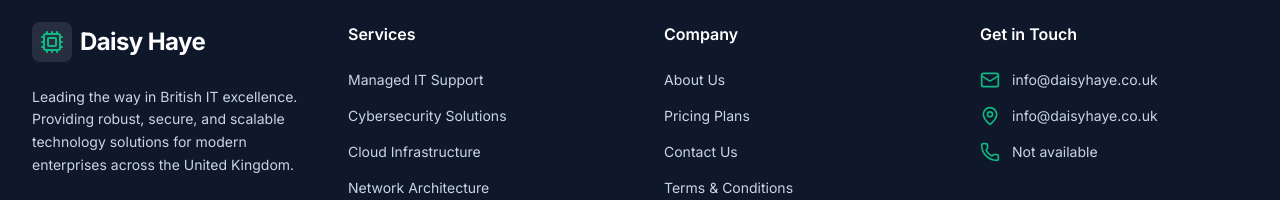
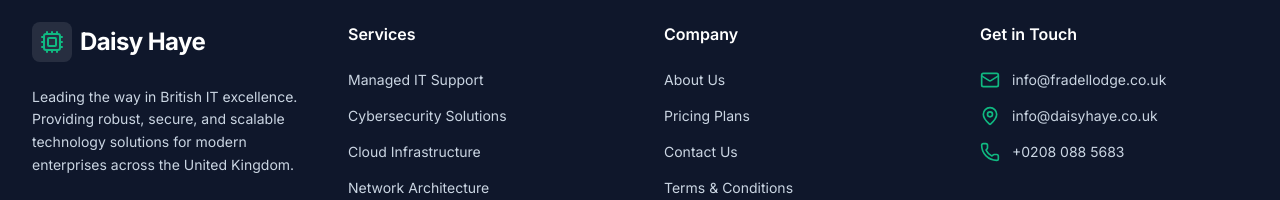
Before and after one commit to consultancy-outfit/100IT-SALESITES-001, a React (Vite) app: page / in a window 1280 px wide. Shown: the part 3794-3994 px from the top of the page. Built offline with nearby package versions, Linux system fonts and the light colour scheme.

Commit message:
Update Footer.tsx
update the contact information

```diff
--- a/src/components/Footer.tsx
+++ b/src/components/Footer.tsx
@@ -55,7 +55,7 @@ const Footer = () => {
             <ul className="space-y-4 text-sm">
               <li className="flex items-start space-x-3">
                 <Mail className="h-5 w-5 text-brand-accent shrink-0" />
-                <span>info@daisyhaye.co.uk</span>
+                <span>info@fradellodge.co.uk</span>
               </li>
               <li className="flex items-start space-x-3">
                 <MapPin className="h-5 w-5 text-brand-accent shrink-0" />
@@ -63,7 +63,7 @@ const Footer = () => {
               </li>
               <li className="flex items-start space-x-3">
                 <Phone className="h-5 w-5 text-brand-accent shrink-0" />
-                <span>Not available</span>
+                <span>+0208 088 5683</span>
               </li>
             </ul>
           </div>
```
